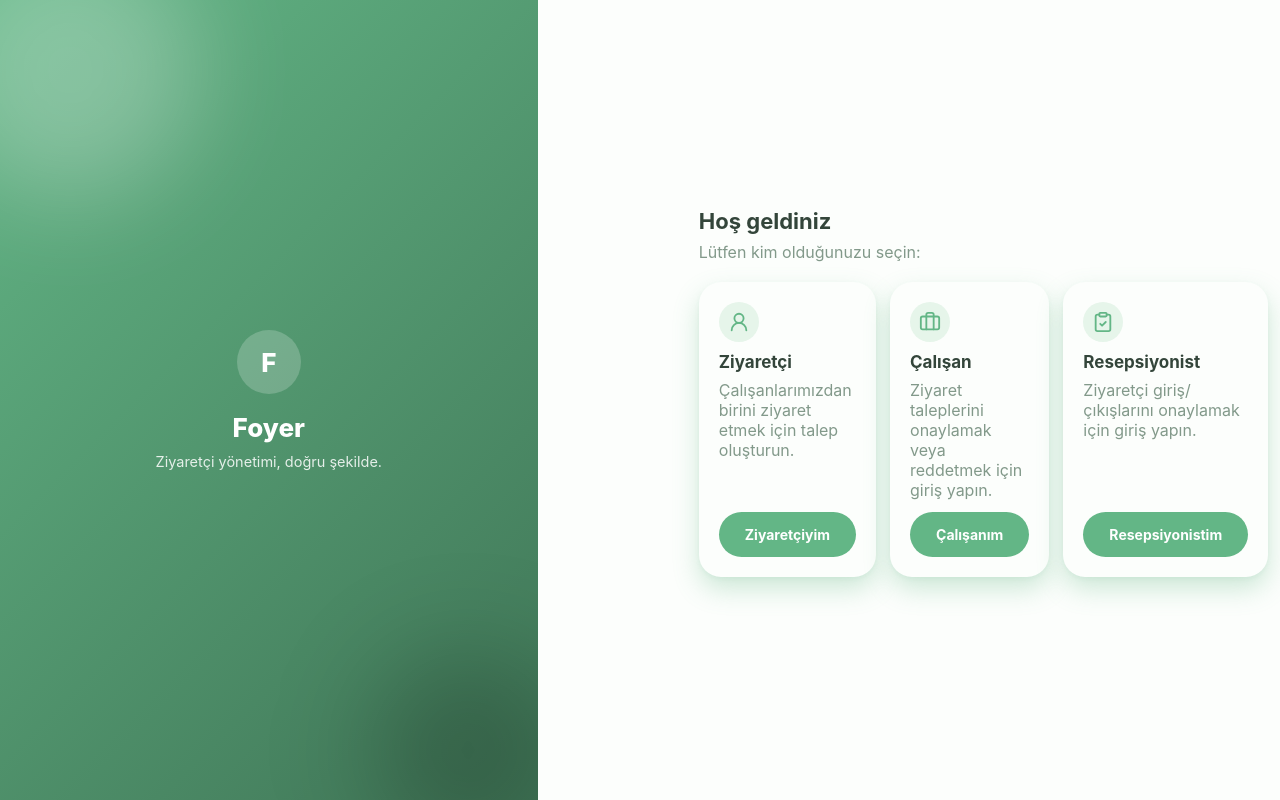
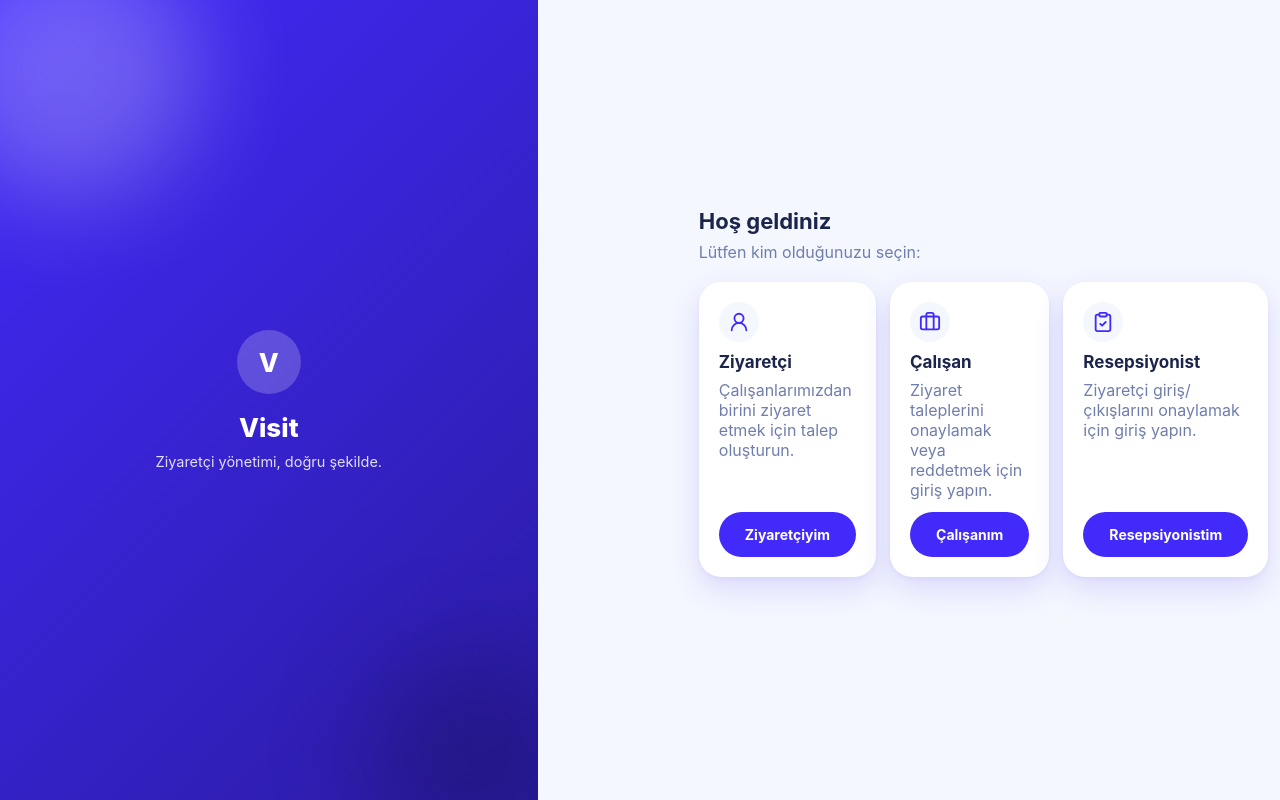
Before and after one commit to FatmaNurErdogan/visitorSite, a Next.js app: page / in a window 1280 px wide. Built offline with nearby package versions, Linux system fonts and the light colour scheme.

Commit message:
small design changes

```diff
--- a/src/app/globals.css
+++ b/src/app/globals.css
@@ -1,64 +1,70 @@
-/* Design tokens mirror the Flutter app's Vizit theme 1:1 (see
-   lib/theme/app_theme.dart in the visitorManagmentSite_frontend repo) —
-   same "Bulut" palette: soft green light theme, vivid purple dark theme,
-   pill-shaped controls, soft-shadow cards instead of borders. */
+/* Design tokens: Horizon UI palette (https://github.com/horizon-ui/horizon-tailwind-react-nextjs
+   tailwind.config.js — brand/navy/gray) swapped in over onat's existing
+   Bulut-shaped structure below (pill controls, soft-shadow cards, same class
+   names/selectors) — only the color values changed, per explicit request to
+   keep the Turkish copy, bfcache fix, and custom dropdown untouched.
+   --color-surface is new: separates the page background from card/sidebar
+   "elevated" surfaces (Horizon uses white cards on a light lavender page —
+   onat's original tokens conflated the two into one --color-bg). */
 :root {
-  --color-bg: #fcfefc;
-  --color-primary: #63b686;
+  --color-bg: #f4f7fe;
+  --color-surface: #ffffff;
+  --color-primary: #422afb;
   --color-on-primary: #ffffff;
 
-  --color-ink: #33453a;
-  --color-soft: #82998a;
-  --color-field: #e6f5ea;
-  --color-divider: #cfead4;
+  --color-ink: #1b254b;
+  --color-soft: #707eae;
+  --color-field: #f4f7fe;
+  --color-divider: #eef0f6;
 
-  --color-outline-bg: #e6f5ea;
-  --color-outline-ink: #4f8a66;
+  --color-outline-bg: #e9e3ff;
+  --color-outline-ink: #422afb;
 
-  --color-chip-bg: #ffe1c7;
-  --color-chip-ink: #c97b3d;
+  --color-chip-bg: #e9e3ff;
+  --color-chip-ink: #3311db;
 
-  --color-accept-bg: #cde9ff;
-  --color-accept-ink: #3a7ea8;
+  --color-accept-bg: #e6faf5;
+  --color-accept-ink: #05a878;
 
-  --color-warn-bg: #fcf0d6;
-  --color-warn-ink: #b4790f;
+  --color-warn-bg: #fff6e6;
+  --color-warn-ink: #b7791f;
 
-  --color-danger-bg: #fae1dc;
-  --color-danger-ink: #b93f30;
+  --color-danger-bg: #fee2e2;
+  --color-danger-ink: #d1382c;
 
   --shadow-card:
-    0 2px 4px rgba(99, 182, 134, 0.08),
-    0 12px 26px rgba(99, 182, 134, 0.3);
+    0 2px 4px rgba(67, 44, 243, 0.05),
+    0 12px 30px rgba(67, 44, 243, 0.14);
 }
 
 @media (prefers-color-scheme: dark) {
   :root {
-    --color-bg: #211f2c;
-    --color-primary: #9c8cff;
-    --color-on-primary: #1b1730;
+    --color-bg: #0b1437;
+    --color-surface: #111c44;
+    --color-primary: #7551ff;
+    --color-on-primary: #ffffff;
 
-    --color-ink: #edebf7;
-    --color-soft: #9a94b8;
-    --color-field: #29273a;
-    --color-divider: #2b2839;
+    --color-ink: #ffffff;
+    --color-soft: #a3aed0;
+    --color-field: #1b254b;
+    --color-divider: #1b254b;
 
-    --color-outline-bg: #29273a;
-    --color-outline-ink: #b6acff;
+    --color-outline-bg: rgba(117, 81, 255, 0.18);
+    --color-outline-ink: #a7abff;
 
-    --color-chip-bg: rgba(255, 145, 92, 0.16);
-    --color-chip-ink: #ffb185;
+    --color-chip-bg: rgba(117, 81, 255, 0.22);
+    --color-chip-ink: #a7abff;
 
-    --color-accept-bg: rgba(126, 232, 192, 0.16);
-    --color-accept-ink: #7ee8c0;
+    --color-accept-bg: rgba(5, 205, 153, 0.14);
+    --color-accept-ink: #05cd99;
 
-    --color-warn-bg: rgba(231, 182, 85, 0.2);
-    --color-warn-ink: #e7b655;
+    --color-warn-bg: rgba(255, 181, 71, 0.16);
+    --color-warn-ink: #ffb547;
 
-    --color-danger-bg: rgba(227, 137, 124, 0.2);
-    --color-danger-ink: #e3897c;
+    --color-danger-bg: rgba(238, 93, 80, 0.16);
+    --color-danger-ink: #ff8177;
 
-    --shadow-card: 5px 5px 14px rgba(0, 0, 0, 0.45);
+    --shadow-card: 5px 5px 14px rgba(0, 0, 0, 0.5);
   }
 }
 
@@ -152,12 +158,191 @@ p:last-child {
   flex-shrink: 0;
 }
 
+.page-head {
+  display: flex;
+  align-items: flex-start;
+  justify-content: space-between;
+  gap: 16px;
+  flex-wrap: wrap;
+  margin-bottom: 22px;
+}
+
+.page-eyebrow {
+  font-size: 11.5px;
+  font-weight: 700;
+  color: var(--color-soft);
+  margin-bottom: 4px;
+}
+
+.page-title {
+  font-size: 22px;
+  font-weight: 800;
+  color: var(--color-ink);
+  margin-bottom: 0;
+}
+
+.dashboard-grid {
+  display: grid;
+  grid-template-columns: 1.4fr 1fr;
+  gap: 18px;
+  align-items: start;
+}
+
+@media (max-width: 900px) {
+  .dashboard-grid {
+    grid-template-columns: 1fr;
+  }
+}
+
 .card {
-  background: var(--color-bg);
+  background: var(--color-surface);
   box-shadow: var(--shadow-card);
   border-radius: 22px;
   padding: 20px;
   margin-bottom: 16px;
+}
+
+.card-head {
+  display: flex;
+  align-items: center;
+  justify-content: space-between;
+  gap: 12px;
+  margin-bottom: 14px;
+}
+
+.card-title {
+  font-size: 15px;
+  font-weight: 800;
+  color: var(--color-ink);
+}
+
+/* Panel üstündeki özet sayı kartları ("Bugünkü ziyaretler", "Onay bekleyen"
+   gibi) — Horizon UI'ın Widget bileşeninin karşılığı. */
+.kpi-row {
+  display: grid;
+  grid-template-columns: repeat(3, 1fr);
+  gap: 16px;
+  margin-bottom: 20px;
+}
+
+@media (max-width: 720px) {
+  .kpi-row {
+    grid-template-columns: 1fr;
+  }
+}
+
+.kpi-card {
+  display: flex;
+  align-items: center;
+  gap: 14px;
+}
+
+.kpi-icon {
+  width: 44px;
+  height: 44px;
+  border-radius: 999px;
+  background: var(--color-outline-bg);
+  color: var(--color-primary);
+  display: flex;
+  align-items: center;
+  justify-content: center;
+  flex-shrink: 0;
+}
+
+.kpi-label {
+  font-size: 12px;
+  font-weight: 600;
+  color: var(--color-soft);
+  margin-bottom: 2px;
+}
+
+.kpi-value {
+  font-size: 19px;
+  font-weight: 800;
+  color: var(--color-ink);
+}
+
+/* Onay bekleyen ziyaret satırları — baş harf rozeti + isim/detay + aksiyon. */
+.approval-row {
+  display: flex;
+  align-items: center;
+  gap: 12px;
+  padding: 12px 0;
+  border-bottom: 1px solid var(--color-divider);
+}
+
+.approval-row:last-child {
+  border-bottom: none;
+  padding-bottom: 0;
+}
+
+.approval-row-text {
+  flex: 1;
+  min-width: 0;
+}
+
+.approval-row-name {
+  font-size: 13.5px;
+  font-weight: 700;
+  color: var(--color-ink);
+}
+
+.approval-row-meta {
+  font-size: 12px;
+  color: var(--color-soft);
+}
+
+.approval-row-actions {
+  display: flex;
+  align-items: center;
+  gap: 6px;
+  flex-shrink: 0;
+}
+
+.avatar-chip {
+  width: 34px;
+  height: 34px;
+  border-radius: 999px;
+  flex-shrink: 0;
+  display: flex;
+  align-items: center;
+  justify-content: center;
+  font-size: 12px;
+  font-weight: 800;
+  color: #ffffff;
+  background: linear-gradient(135deg, #868cff, var(--color-primary));
+}
+
+/* Panel sağındaki oda-durum kartları (dolu/müsait) — bkz. staff/dashboard. */
+.room-status-card {
+  border-radius: 16px;
+  padding: 12px 14px;
+  margin-bottom: 10px;
+}
+
+.room-status-card:last-of-type {
+  margin-bottom: 14px;
+}
+
+.room-status-card-busy {
+  background: var(--color-danger-bg);
+  color: var(--color-danger-ink);
+}
+
+.room-status-card-free {
+  background: var(--color-accept-bg);
+  color: var(--color-accept-ink);
+}
+
+.room-status-name {
+  font-size: 13.5px;
+  font-weight: 700;
+  display: block;
+}
+
+.room-status-meta {
+  font-size: 11.5px;
+  opacity: 0.85;
 }
 
 .form-group {
@@ -322,7 +507,7 @@ select.form-input {
   list-style: none;
   margin: 0;
   padding: 6px;
-  background: var(--color-bg);
+  background: var(--color-surface);
   box-shadow: var(--shadow-card);
   border-radius: 16px;
   z-index: 50;
@@ -451,7 +636,7 @@ select.form-input {
   }
 
   .table tr {
-    background: var(--color-bg);
+    background: var(--color-surface);
     box-shadow: var(--shadow-card);
     border-radius: 18px;
     padding: 14px;
@@ -459,7 +644,7 @@ select.form-input {
   }
 
   .table tbody tr:hover {
-    background: var(--color-bg);
+    background: var(--color-surface);
   }
 
   .table td {
@@ -593,7 +778,7 @@ select.form-input {
 .chat-box {
   display: flex;
   flex-direction: column;
-  background: var(--color-bg);
+  background: var(--color-surface);
   box-shadow: var(--shadow-card);
   border-radius: 20px;
   overflow: hidden;
@@ -673,7 +858,7 @@ select.form-input {
   height: 100vh;
   padding: 24px 16px;
   border-right: 1px solid var(--color-divider);
-  background: var(--color-bg);
+  background: var(--color-surface);
   z-index: 10;
 }
 
@@ -798,7 +983,7 @@ select.form-input {
     padding: 8px 10px;
     border-right: none;
     border-top: 1px solid var(--color-divider);
-    background: var(--color-bg);
+    background: var(--color-surface);
     box-shadow: 0 -6px 20px rgba(0, 0, 0, 0.06);
     z-index: 50;
   }
--- a/src/app/layout.tsx
+++ b/src/app/layout.tsx
@@ -17,7 +17,7 @@ const geistMono = Geist_Mono({
 });
 
 export const metadata: Metadata = {
-  title: "Foyer",
+  title: "Visit",
   description: "Ziyaretçi ve toplantı odası yönetimi",
 };
 
--- a/src/components/AuthShell.tsx
+++ b/src/components/AuthShell.tsx
@@ -15,8 +15,8 @@ export function AuthShell({
         <div className="auth-hero-blob auth-hero-blob-1" />
         <div className="auth-hero-blob auth-hero-blob-2" />
         <div className="auth-hero-content">
-          <div className="auth-hero-logo">F</div>
-          <div className="auth-hero-title">Foyer</div>
+          <div className="auth-hero-logo">V</div>
+          <div className="auth-hero-title">Visit</div>
           <p className="auth-hero-tagline">{tagline ?? "Ziyaretçi yönetimi, doğru şekilde."}</p>
         </div>
       </div>
--- a/src/components/StaffNav.tsx
+++ b/src/components/StaffNav.tsx
@@ -29,8 +29,8 @@ export function StaffNav({ role, name }: { role?: string; name?: string }) {
   return (
     <nav className="staff-nav">
       <div className="staff-nav-brand">
-        <span className="staff-nav-logo">F</span>
-        <span>Foyer</span>
+        <span className="staff-nav-logo">V</span>
+        <span>Visit</span>
       </div>
 
       <div className="staff-nav-links">
```
Also changed, not shown: src/app/staff/dashboard/page.tsx (+204 -58 lines), 1 other file (tests, documents, lock files or other folders).
